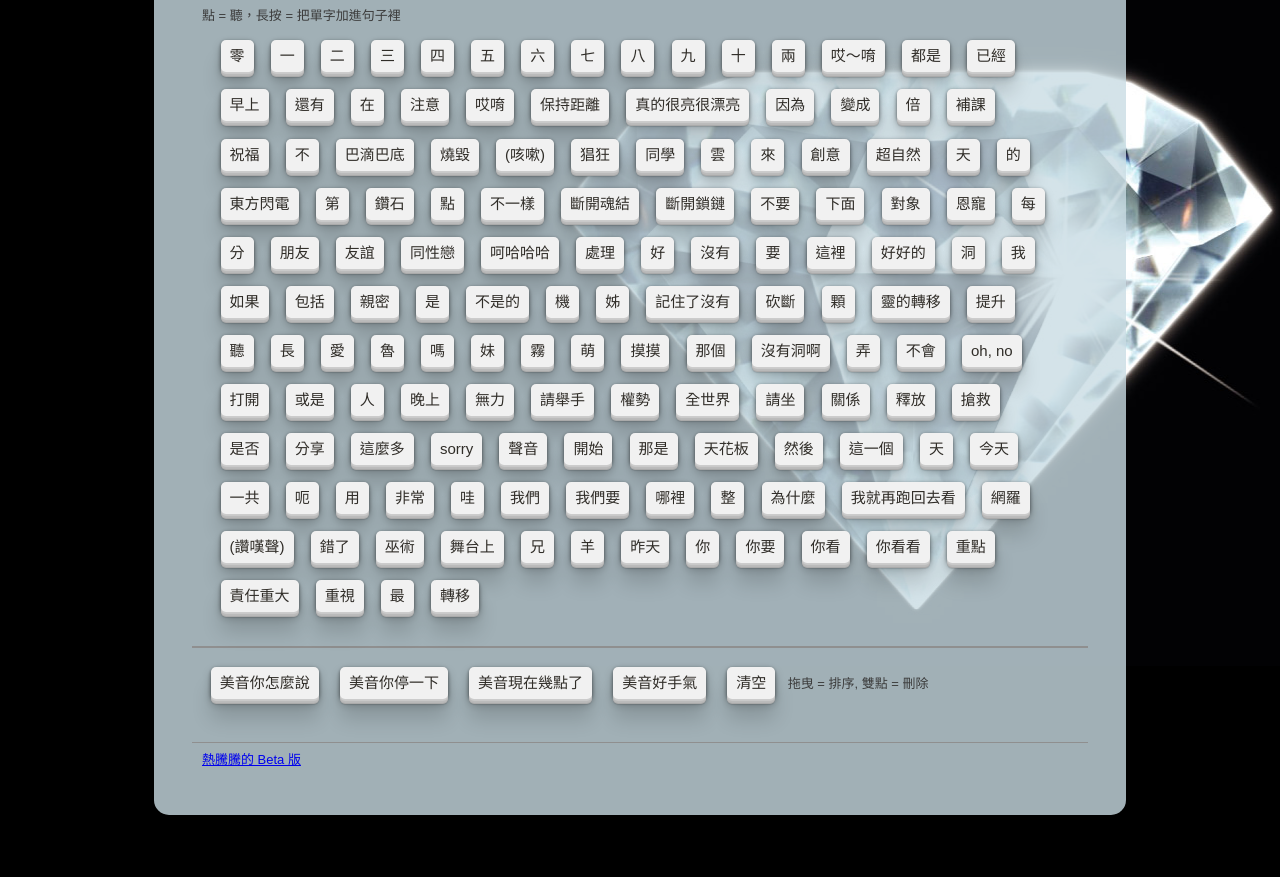
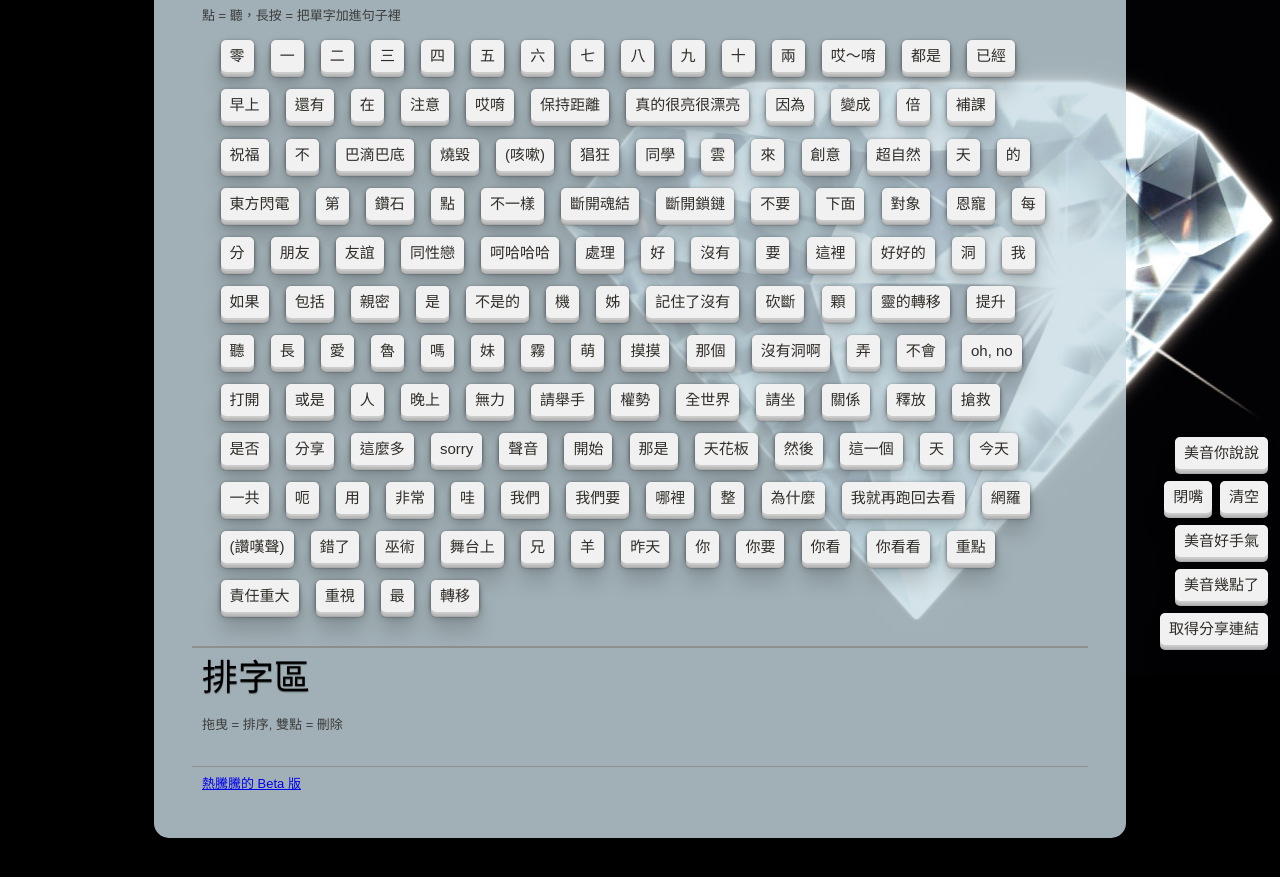
Before and after one commit to cornguo/mjcount, a plain HTML site: page index.html in a window 1280 px wide. Shown: the part 139-1016 px from the top of the page. Before the commit the page ends 992 px from the top, so only its background shows below. Drawn offline with nearby package versions, Linux system fonts and the light colour scheme.

Commit message:
adjust layout

```diff
--- a/css/screen.css
+++ b/css/screen.css
@@ -151,3 +151,15 @@ input[type="submit"], form button {
 .talking {
   background-color: #FCC;
 }
+
+#control {
+  width: 14em;
+  position: fixed;
+  bottom: 10px;
+  right: 10px;
+  text-align:right;
+}
+
+#control button {
+  margin: 6px 2px;
+}
--- a/index.html
+++ b/index.html
@@ -15,23 +15,25 @@
         <script type="text/javascript" src="./func.js"></script>
     </head>
     <body>
+        <div id="control">
+            <button id="say">美音你說說</button><br />
+            <button id="stop">閉嘴</button>
+            <button id="clear">清空</button><br />
+            <button id="lucky">美音好手氣</button>
+            <button id="time">美音幾點了</button>
+            <button id="getlink">取得分享連結</button>
+        </div>
         <article>
             <div id="fb_like">
                 <iframe src="http://www.facebook.com/plugins/like.php?href=http%3A%2F%2Fcornguo.atcity.org%2Ftest%2Fmjcount%2F&amp;layout=button_count&amp;show_faces=true&amp;width=100&amp;action=like&amp;colorscheme=light&amp;height=21" style="border:none; overflow:hidden; height:21px;"></iframe>
             </div>
-            <h1>
-                美音 online (MC MJ 語音系統)
-            </h1>
+            <h1>美音 online (MC MJ 語音系統)</h1>
             <div class="container">
                 <span>點 = 聽，長按 = 把單字加進句子裡</span>
                 <div id="buttons"></div>
             </div>
             <div class="container">
-                <button id="say">美音你怎麼說</button>
-                <button id="stop">美音你停一下</button>
-                <button id="time">美音現在幾點了</button>
-                <button id="lucky">美音好手氣</button>
-                <button id="clear">清空</button>
+                <h1>排字區</h1>
                 <span>拖曳 = 排序, 雙點 = 刪除</span>
                 <div id="tokens"></div>
                 <!-- yes, you can duplicate, extend it without my permission -->
```
